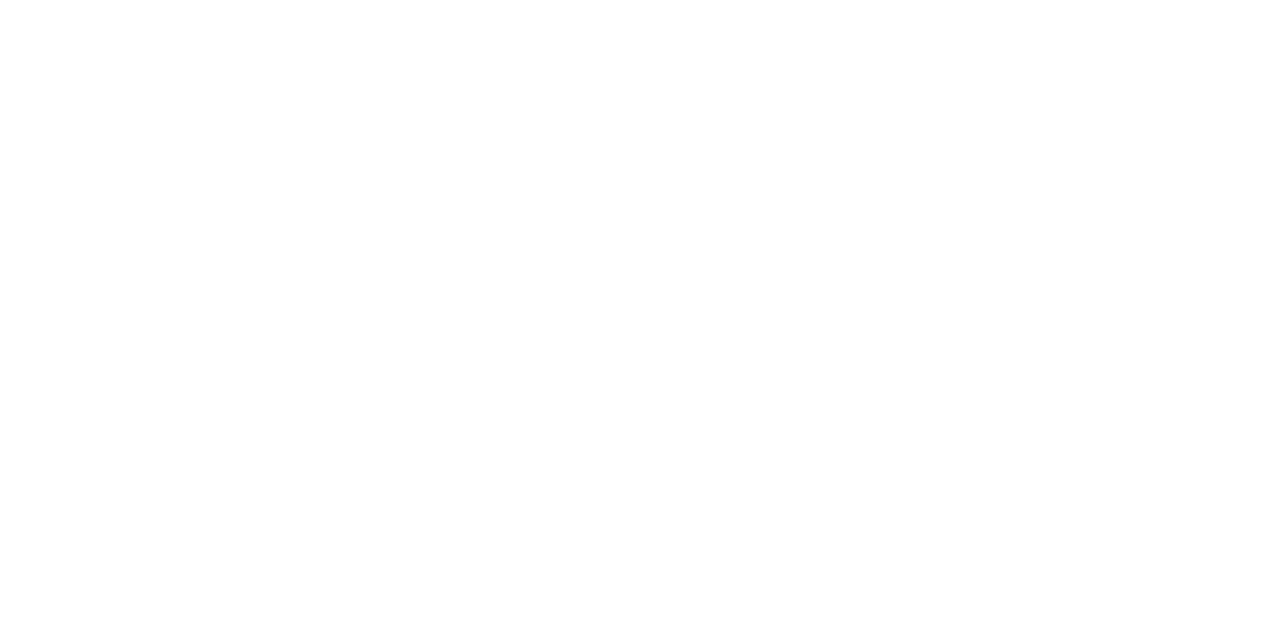
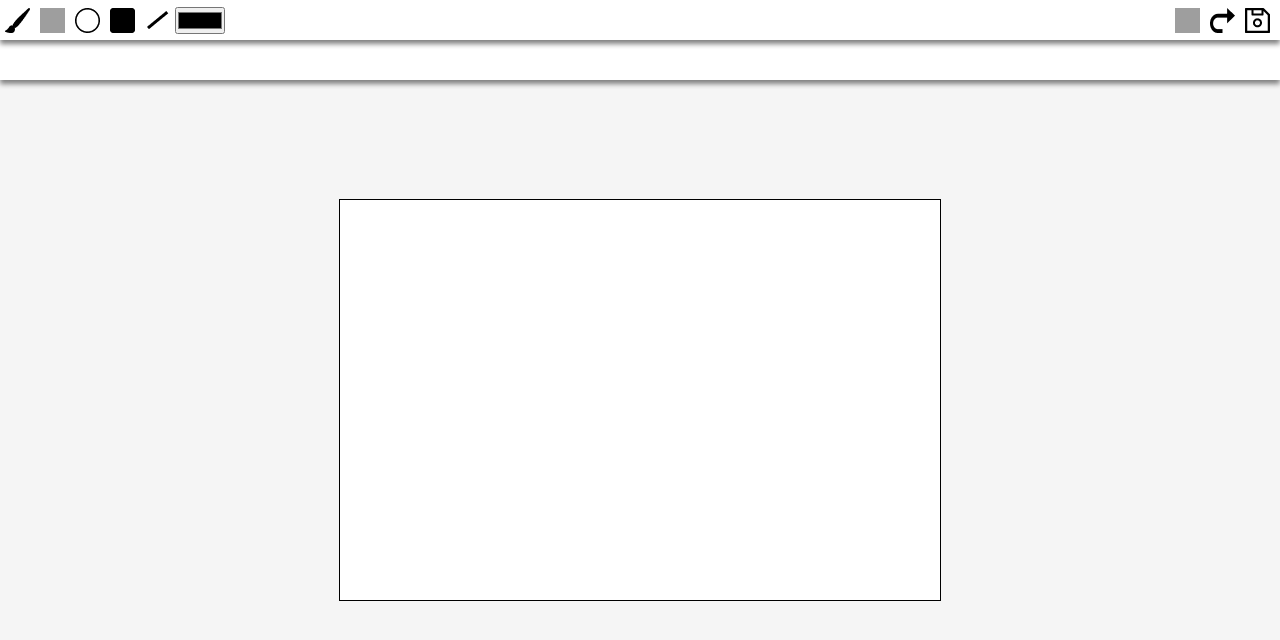
Before and after one commit to TimaevVladislav/paint-websockets, a React (Create React App) app: page / in a window 1280 px wide. Shown: the top 640 px of the page. Built offline with nearby package versions, Linux system fonts and the light colour scheme; grey boxes are pictures that could not be loaded.

Commit message:
add:app components

```diff
--- a/src/App.tsx
+++ b/src/App.tsx
@@ -1,10 +1,17 @@
-import React from 'react'
+import React from "react"
+
+import Toolbar from "./components/Toolbar"
+import SettingBar from "./components/SettingBar"
+import Canvas from "./components/Canvas"
 
 function App() {
   return (
-    <>
-    </>
-  );
+    <div className="app">
+      <Toolbar />
+      <SettingBar />
+      <Canvas />
+    </div>
+  )
 }
 
 export default App
```
Also changed, not shown: src/index.tsx (+5 -4 lines).
